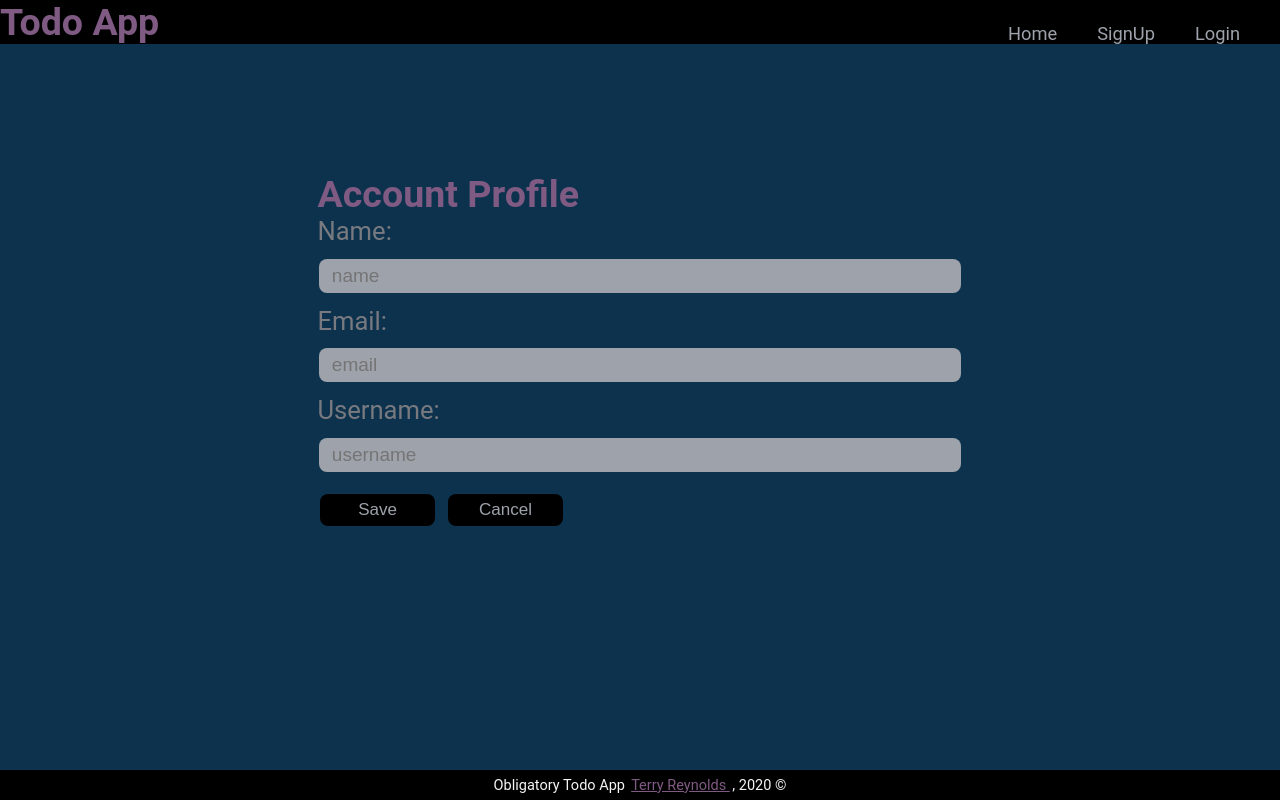
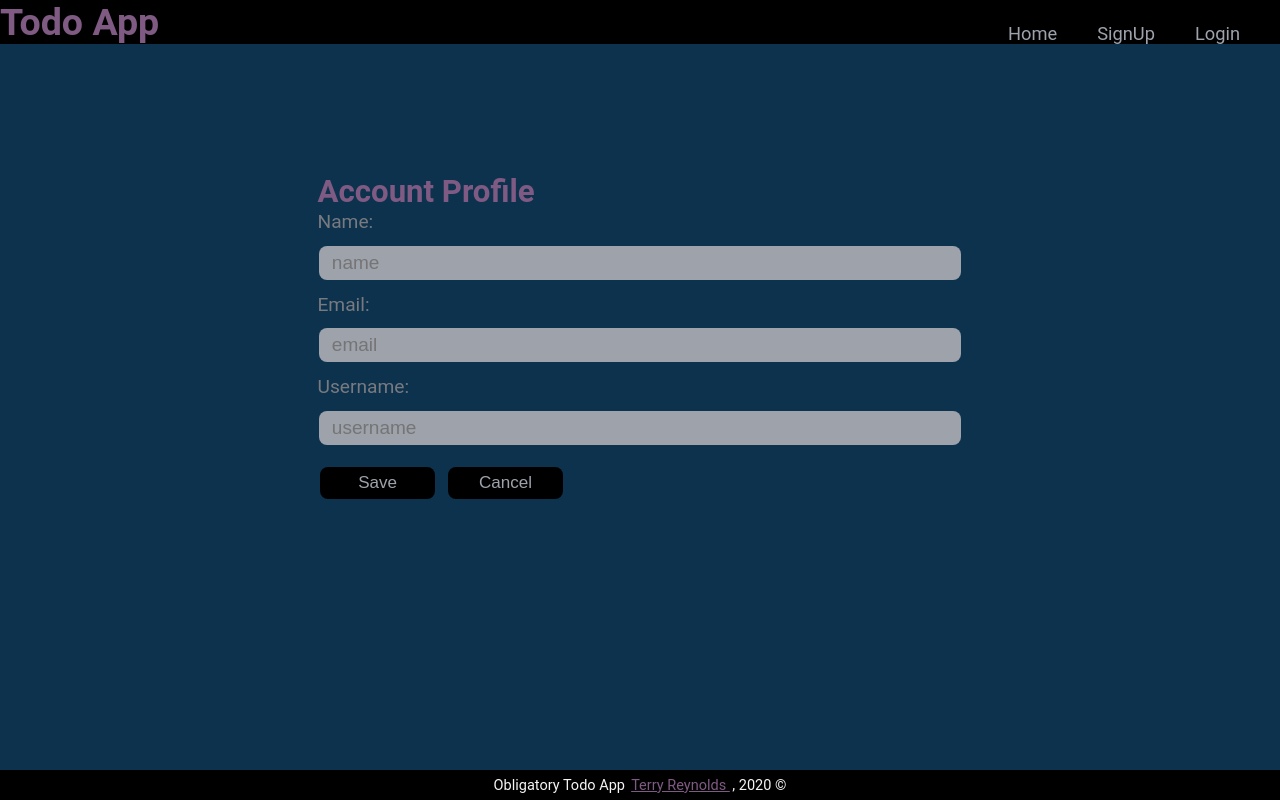
Before and after one commit to terryjreynolds/MERN-Todo-App, a React (Create React App) app in the folder client/: page /profile in a window 1280 px wide. Built offline with nearby package versions, Linux system fonts and the light colour scheme; no server answers.

Commit message:
changed some h1s to h2s and added styling

```diff
--- a/client/src/App.css
+++ b/client/src/App.css
@@ -19,6 +19,15 @@ h1 {
   color: #7f5a83;
 
   font-size: calc(28px + (28 - 12) * ((100vw - 500px) / (1600 - 300)));
+}
+h2{
+  display: inline;
+
+  margin: 0;
+   font-family: "Roboto", sans-serif;
+   color: #7f5a83;
+
+   font-size: calc(24px + (24 - 12) * ((100vw - 500px) / (1600 - 300)));
 }
 input {
   border-radius: 8px;
--- a/client/src/components/Login.js
+++ b/client/src/components/Login.js
@@ -187,7 +187,7 @@ console.log('completeRes', res.data);
         <div  className='slideIn'>
 
       <form  style={{textAlign: 'center'}} onSubmit={this.handleSubmit}>
-        <div style={headingStyle}><h1>To-Do Login</h1> </div>
+        <div style={headingStyle}><h2>To-Do Login</h2> </div>
 
       <h5 className={this.state.displayFlashMsg ? 'displayFlash' : 'hideFlash'}
       >{this.state.msg}</h5>
--- a/client/src/components/PasswordChange.js
+++ b/client/src/components/PasswordChange.js
@@ -252,7 +252,7 @@ console.log('in verifyCurrentPassword');
 
     return (
       <div   className='slideIn'>
-      <h1 style={headingStyle}>{!this.state.passwordVerified ? "Verify Old Password" : "New Password"}</h1>
+      <h2 style={headingStyle}>{!this.state.passwordVerified ? "Verify Old Password" : "New Password"}</h2>
 
       <h5 className={this.state.displayFlash && this.state.flashColor === 'green' ? 'displayFlashSuccess' : this.state.displayFlash ? 'displayFlash' : 'hideFlash'}
       >{this.state.passwordVerified ? this.state.msg : this.state.flash}</h5>
--- a/client/src/components/Profile.js
+++ b/client/src/components/Profile.js
@@ -117,13 +117,13 @@ populateProfileFields = () => {
 
       const labelStyle = {
         textAlign: 'left',
-        fontSize: '2vw',
+        fontSize: '1.5vw',
         marginLeft: '4.8vw'
       };
 
     return (
       <div>
-      <h1 style={headingStyle}>Account Profile</h1>
+      <h2 style={headingStyle}>Account Profile</h2>
       <h5 className={this.state.msg === 'Registration Successful' ? 'displayFlashSuccess' : this.state.displayFlashMsg ? 'displayFlash' : 'hideFlash'}
       >{this.state.msg}</h5>
       <form style={{textAlign: 'center'}} onSubmit={this.handleSubmit}>
--- a/client/src/components/Register.js
+++ b/client/src/components/Register.js
@@ -170,7 +170,7 @@ messages.forEach(flashErrors(display, delay));
 
     return (
       <div className='slideIn'>
-      <div style={headingStyle}><h1 >To-Do Sign Up</h1></div>
+      <div style={headingStyle}><h2 >To-Do Sign Up</h2></div>
       <h5 className={this.state.msg === 'Registration Successful' ? 'displayFlashSuccess' : this.state.displayFlashMsg ? 'displayFlash' : 'hideFlash'}
 
       >{this.state.msg}</h5>
```
